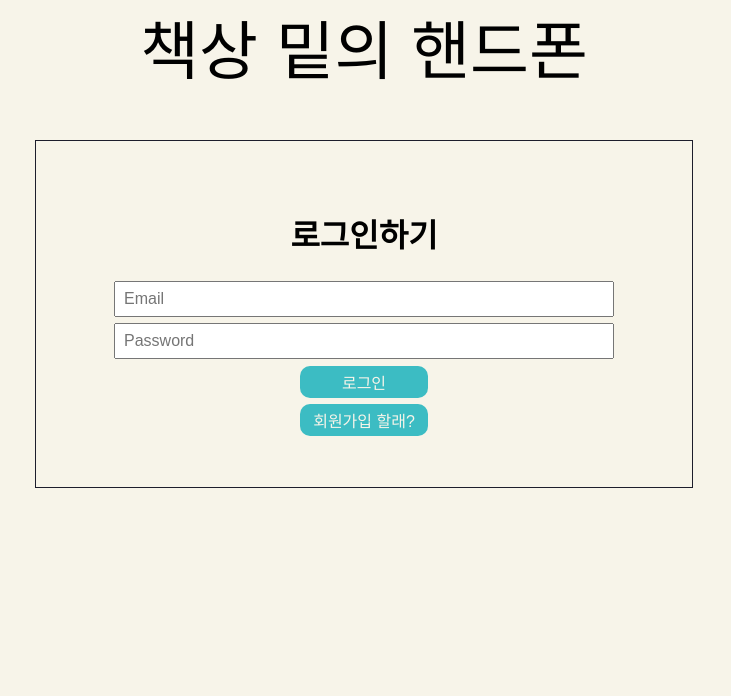
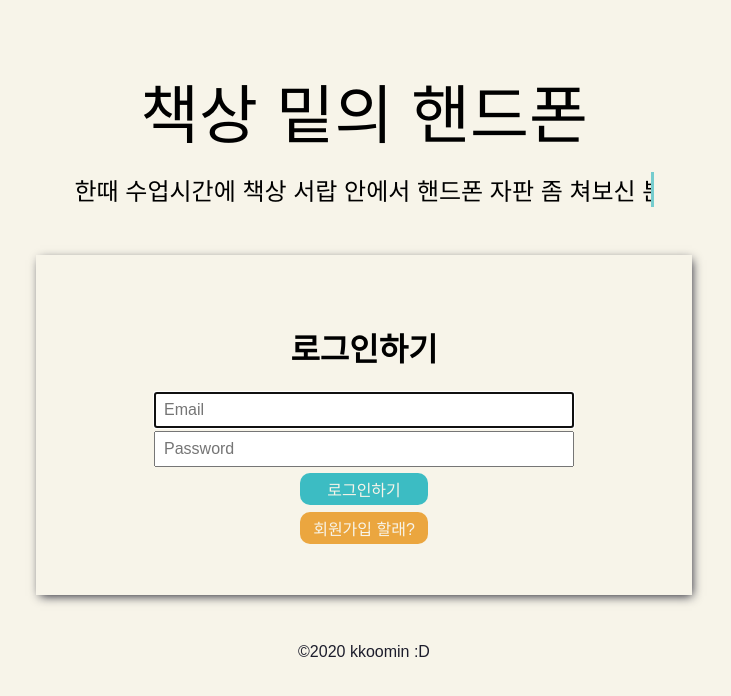
Before and after one commit to kkoomin/desk-chat-client, a React (Create React App) app: page / in a window 1280 px wide. Shown: the top 696 px of the page, without its empty margins (276-1007 px from the left). Built offline with nearby package versions, Linux system fonts and the light colour scheme; no server answers; a web font is replaced by a local one.

Commit message:
refactor socket client

```diff
--- a/src/API.js
+++ b/src/API.js
@@ -56,7 +56,9 @@ const logout = e => {
   cookies.remove("roomTitle");
 };
 
-const getRoomUsers = () => {};
+const exitRoom = userId => {
+  return fetch(`${url}/user/${userId}`);
+};
 
 /*
  * CHAT
@@ -121,10 +123,24 @@ const updateUserRoom = (userId, roomId) => {
   return fetch(`${url}/user/updateUserRoom`, options).then(res => res.json());
 };
 
+const getRoomUsers = roomId => {
+  const options = {
+    method: "POST",
+    // credentials: "include",
+    headers: {
+      "Content-Type": "application/json",
+      Accept: "application/json"
+    },
+    body: JSON.stringify({ roomId })
+  };
+  return fetch(`${url}/user/getRoomUsers`, options).then(res => res.json());
+};
+
 export default {
   submitLogin,
   submitSignUp,
   logout,
+  exitRoom,
   getRoomUsers,
   addChat,
   getChats,
--- a/src/App.css
+++ b/src/App.css
@@ -24,6 +24,15 @@ h1 {
   font-family: "Cookie-black", sans-serif;
 }
 
+input {
+  width: 25rem;
+  height: 1rem;
+  padding: 0.5rem;
+  margin: 0.2rem auto;
+  font-size: 1rem;
+  display: block;
+}
+
 /* Buttons */
 .main-big-btn {
   /* all: unset; */
@@ -38,12 +47,59 @@ h1 {
   margin: 0.2rem;
 }
 
+.bg-yellow {
+  background-color: var(--yellow);
+}
+
+.bg-red {
+  background-color: var(--red);
+}
+
+/* Effect */
+/* https://www.codesdope.com/blog/article/12-creative-css-and-javascript-text-typing-animati/ */
+.typing {
+  border-right: solid 3px var(--blue);
+  white-space: nowrap;
+  overflow: hidden;
+  margin: 0 auto;
+  animation: animated-text 4s steps(29, end) 1s 1 normal both,
+    animated-cursor 600ms steps(29, end) infinite;
+}
+
+@keyframes animated-text {
+  from {
+    width: 0;
+  }
+  to {
+    width: 45%;
+  }
+}
+@keyframes animated-cursor {
+  from {
+    border-right-color: var(--blue);
+  }
+  to {
+    border-right-color: transparent;
+  }
+}
+
 /* Welcome Page */
+
+.welcome-page {
+  margin: 4rem auto;
+}
 
 .welcome-title {
   font-family: "Cookie-black", sans-serif;
   font-size: 4rem;
   text-align: center;
+}
+
+.welcome-desc {
+  font-family: "Cookie-regular", sans-serif;
+  font-size: 1.5rem;
+  text-align: center;
+  margin-top: 1rem;
 }
 
 .main-title {
@@ -62,15 +118,14 @@ h1 {
   width: 35rem;
   padding: 3rem;
   margin: 3rem auto;
-  border: 1px solid var(--black);
+  /* border: 1px solid var(--black); */
+  box-shadow: 2px 3px 10px -2px var(--black);
 }
 
-input {
-  width: 30rem;
-  height: 1rem;
-  padding: 0.5rem;
-  margin: 0.2rem auto;
-  font-size: 1rem;
+.welcome-footer {
+  font-family: "Cookie-regular", sans-serif;
+  text-align: center;
+  color: var(--black);
 }
 
 /* Main Page */
@@ -87,9 +142,15 @@ input {
   /* background-color: blue; */
   float: left;
 }
+
 .chat-messages {
   overflow: auto;
   height: 40rem;
+}
+
+#chat-message_input {
+  width: 40rem;
+  display: inline-block;
 }
 
 .sidebar-container {
--- a/src/components/chatroom-form.jsx
+++ b/src/components/chatroom-form.jsx
@@ -1,5 +1,7 @@
 import React from "react";
 import API from "../API";
+import Cookies from "universal-cookie";
+const cookies = new Cookies();
 
 class ChatRoomForm extends React.Component {
   state = {
@@ -15,6 +17,9 @@ class ChatRoomForm extends React.Component {
   handleSubmit = json => {
     if (json.status) {
       API.updateUserRoom(this.props.userId, json.room._id);
+      console.log(json.room);
+      cookies.set("roomCode", json.room.code, { path: "/" });
+      cookies.set("roomId", json.room._id, { path: "/" });
       this.props.enterRoom(json.room);
     } else {
       alert(json.message);
@@ -46,13 +51,17 @@ class ChatRoomForm extends React.Component {
                 min="1000"
                 max="9999"
                 required
+                autoFocus
               />
 
               <button className="main-big-btn" type="submit">
                 입장하기
               </button>
             </form>
-            <button className="main-big-btn" onClick={this.toggleEnterForm}>
+            <button
+              className="main-big-btn bg-yellow"
+              onClick={this.toggleEnterForm}
+            >
               방 만들기
             </button>
           </>
@@ -74,11 +83,12 @@ class ChatRoomForm extends React.Component {
                 placeholder="Room Title"
                 ref={ref => (this.room_title = ref)}
                 required
+                autoFocus
               />
               <input
                 type="number"
                 name="code"
-                placeholder="code"
+                placeholder="Code"
                 ref={ref => (this.room_code = ref)}
                 min="1000"
                 max="9999"
@@ -89,8 +99,11 @@ class ChatRoomForm extends React.Component {
                 만들고 입장하기
               </button>
             </form>
-            <button className="main-big-btn" onClick={this.toggleEnterForm}>
-              방 코드로 입장하기
+            <button
+              className="main-big-btn bg-yellow"
+              onClick={this.toggleEnterForm}
+            >
+              코드로 입장하기
             </button>
           </>
         )}
--- a/src/components/chatroom.jsx
+++ b/src/components/chatroom.jsx
@@ -1,84 +1,14 @@
 import React from "react";
 import Message from "./message";
-import API from "../API";
-import moment from "moment";
-
-const io = require("socket.io-client");
-// const socket = io.connect("http://70.12.225.186:8080");
-const socket = io.connect("http://localhost:8080");
 
 class ChatRoom extends React.Component {
-  constructor(props) {
-    super();
-
-    this.state = {
-      messages: []
-    };
-
-    // Socket Events
-    const roomData = {
-      username: props.username,
-      room: props.roomCode
-    };
-
-    socket.emit("JOIN", roomData, error => {
-      if (error) {
-        console.log(error);
-      }
-      // io.emit("SEND", "A new user has joined!");
-    });
-
-    socket.on("RECEIVE", data => {
-      console.log(data);
-      //  data : {name: "abc", message: "ㅎ", createdAt: "2020-02-25 19:37"}
-      this.setState({
-        messages: [...this.state.messages, data]
-      });
-    });
+  componentDidMount() {
+    this.props.renderMessage(this.props.roomId);
   }
-
-  componentDidMount() {
-    this.renderMessage(this.props.roomId);
-  }
-
-  renderMessage = async roomId => {
-    const DBdata = await API.getChats(roomId);
-    // console.log(DBdata);
-    const chatData = DBdata.map(data => {
-      return {
-        _id: data._id,
-        name: data.author.name,
-        message: data.message,
-        createdAt: moment(data.createdAt).format("YYYY-MM-DD HH:mm")
-      };
-    });
-    this.setState({
-      messages: chatData
-    });
-  };
-
-  sendMessage = (e, id, name) => {
-    e.preventDefault();
-    const message = e.target.elements.message.value;
-    const createdAt = moment().format("YYYY-MM-DD HH:mm");
-
-    const data = { name, message, createdAt };
-    const DBdata = {
-      author: id,
-      message,
-      createdAt,
-      room_id: this.props.roomId
-    };
-
-    socket.emit("SEND", data, error => {
-      console.log("Got an error", error);
-    });
-    API.addChat(e, DBdata);
-  };
 
   handleSubmit = e => {
     e.preventDefault();
-    this.sendMessage(e, this.props.userId, this.props.username);
+    this.props.sendMessage(e, this.props.userId, this.props.username);
     // this.renderMessage();
     e.target.elements.message.value = "";
     e.target.elements.message.focus();
@@ -88,16 +18,18 @@ class ChatRoom extends React.Component {
     return (
       <div className="chatroom-container">
         <div className="chat-messages">
-          {this.state.messages.map((message, index) => {
+          {this.props.messages.map((message, index) => {
             return <Message key={index} data={message} />;
           })}
         </div>
         <form id="message-form" onSubmit={e => this.handleSubmit(e)}>
           <input
+            id="chat-message_input"
             name="message"
             placeholder="Message"
             required
             autoComplete="off"
+            autoFocus
           />
           <button className="main-big-btn" type="submit">
             Send
--- a/src/components/login-form.jsx
+++ b/src/components/login-form.jsx
@@ -4,29 +4,31 @@ import Cookies from "universal-cookie";
 const cookies = new Cookies();
 
 class LoginForm extends React.Component {
+  handleSubmit = e => {
+    API.submitLogin(e, {
+      email: this.login_email.value,
+      password: this.login_password.value
+    }).then(() => {
+      if (cookies.get("username")) this.props.login();
+    });
+    e.target.elements.email.value = "";
+    e.target.elements.password.value = "";
+    e.target.elements.email.focus();
+  };
+
   render() {
     return (
       <div className="login-form-container">
         <h1>로그인하기</h1>
 
-        <form
-          onSubmit={e => {
-            API.submitLogin(e, {
-              email: this.login_email.value,
-              password: this.login_password.value
-            }).then(() => {
-              if (cookies.get("username")) this.props.login();
-            });
-            e.target.elements.email.value = "";
-            e.target.elements.password.value = "";
-          }}
-          className="login-form"
-        >
+        <form onSubmit={this.handleSubmit} className="login-form">
           <div className="login-form_email">
             <input
               name="email"
               placeholder="Email"
               ref={ref => (this.login_email = ref)}
+              required
+              autoFocus
             />
           </div>
           <div className="login-form_password">
@@ -34,16 +36,20 @@ class LoginForm extends React.Component {
               type="password"
               name="password"
               placeholder="Password"
+              required
               ref={ref => (this.login_password = ref)}
             />
           </div>
 
           <button className="main-big-btn" type="submit">
-            로그인
+            로그인하기
           </button>
         </form>
 
-        <button className="main-big-btn" onClick={this.props.toggleForm}>
+        <button
+          className="main-big-btn bg-yellow"
+          onClick={this.props.toggleForm}
+        >
           회원가입 할래?
         </button>
       </div>
--- /dev/null
+++ b/src/components/user.jsx
@@ -0,0 +1,5 @@
+import React from "react";
+
+const User = props => <li>{props.user.name}</li>;
+
+export default User;
--- a/src/pages/main.page.jsx
+++ b/src/pages/main.page.jsx
@@ -5,52 +5,142 @@ import Sidebar from "../components/sidebar";
 import ChatRoom from "../components/chatroom";
 import ChatRoomForm from "../components/chatroom-form";
 
+import moment from "moment";
 import Cookies from "universal-cookie";
 const cookies = new Cookies();
 
+// Socket Client-Side Connection //
+const io = require("socket.io-client");
+// const socket = io.connect("http://70.12.225.186:8080");
+const socket = io.connect("http://localhost:8080");
+
 class MainPage extends React.Component {
-  state = {
+  constructor() {
+    super();
+    this.state = {
       isCodeEntered: false,
       username: cookies.get("username"),
       userId: cookies.get("userId"),
-    roomCode: "",
-    roomId: ""
+      roomCode: cookies.get("roomCode"),
+      roomId: cookies.get("roomId"),
+      users: [],
+      messages: []
     };
+
+    // Socket Events
+    const roomData = {
+      username: this.state.username,
+      roomCode: this.state.roomCode
+    };
+
+    socket.emit("JOIN", roomData, error => {
+      if (error) {
+        console.log(error);
+      }
+      // io.emit("SEND", "A new user has joined!");
+    });
+
+    socket.on("RECEIVE", data => {
+      console.log(data);
+      //  data : {name: "abc", message: "ㅎ", createdAt: "2020-02-25 19:37"}
+      this.setState({
+        messages: [...this.state.messages, data]
+      });
+    });
+
+    socket.on("ROOMUSERS", () => {
+      this.updateRoomUser();
+    });
+  }
 
   componentDidMount() {
     if (cookies.get("roomCode") && cookies.get("roomId")) {
+      this.setState(
+        {
+          isCodeEntered: true
+        },
+        () => {
+          API.getRoomUsers(this.state.roomId).then(json => {
             this.setState({
-        roomCode: cookies.get("roomCode"),
-        roomId: cookies.get("roomId"),
-        isCodeEntered: true
+              users: json.users
+            });
           });
         }
+      );
     }
+  }
+
+  sendMessage = (e, id, name) => {
+    e.preventDefault();
+    const message = e.target.elements.message.value;
+    const createdAt = moment().format("YYYY-MM-DD HH:mm");
+
+    const data = { name, message, createdAt, room: this.roomCode };
+    const DBdata = {
+      author: id,
+      message,
+      createdAt,
+      room_id: this.state.roomId
+    };
+
+    socket.emit("SEND", data, error => {
+      console.log("Got an error", error);
+    });
+    API.addChat(e, DBdata);
+  };
+
+  renderMessage = async roomId => {
+    const DBdata = await API.getChats(roomId);
+    // console.log(DBdata);
+    const chatData = DBdata.map(data => {
+      return {
+        _id: data._id,
+        name: data.author.name,
+        message: data.message,
+        createdAt: moment(data.createdAt).format("YYYY-MM-DD HH:mm")
+      };
+    });
+    this.setState({
+      messages: chatData
+    });
+  };
+
+  updateRoomUser = () => {
+    API.getRoomUsers(this.state.roomId).then(json => {
+      console.log(json.users);
+      this.setState({
+        users: json.users
+      });
+    });
+  };
 
   //{_id: "5e5519f538a16283437f29ec", title: "room1", code: 1234, createdAt: "2020-02-25T12:58:29.872Z", __v: 0}
   enterRoom = roomData => {
     console.log(roomData);
-    this.setState(
-      {
+    this.setState({
       roomCode: roomData.code,
       roomId: roomData._id,
       isCodeEntered: !this.state.isCodeEntered
-      },
-      () => {
-        cookies.set("roomCode", roomData.code, { path: "/" });
-        cookies.set("roomId", roomData._id, { path: "/" });
-      }
-    );
+    });
   };
 
   render() {
-    const { username, userId, roomCode, roomId, isCodeEntered } = this.state;
+    const {
+      username,
+      userId,
+      roomCode,
+      roomId,
+      isCodeEntered,
+      users,
+      messages
+    } = this.state;
     return (
       <div className="main-page">
         <div className="main-title">책상 밑의 핸드폰</div>
         <button
           className="logout-btn main-big-btn"
           onClick={e => {
+            API.exitRoom(this.state.userId);
             API.logout(e);
             this.props.login();
           }}
@@ -66,9 +156,12 @@ class MainPage extends React.Component {
               roomCode={roomCode}
               roomId={roomId}
               isCodeEntered={isCodeEntered}
-              // toggleEnterForm={this.toggleEnterForm}
+              updateRoomUser={this.updateRoomUser}
+              sendMessage={this.sendMessage}
+              renderMessage={this.renderMessage}
+              messages={messages}
             />
-            <Sidebar username={username} />
+            <Sidebar username={username} roomCode={roomCode} users={users} />
           </>
         ) : (
           <ChatRoomForm userId={userId} enterRoom={this.enterRoom} />
--- a/src/pages/welcome.page.jsx
+++ b/src/pages/welcome.page.jsx
@@ -18,6 +18,10 @@ class WelcomePage extends React.Component {
     return (
       <div className="welcome-page">
         <div className="welcome-title">책상 밑의 핸드폰</div>
+        <div className="welcome-desc typing">
+          한때 수업시간에 책상 서랍 안에서 핸드폰 자판 좀 쳐보신 분들,
+          환영합니다.
+        </div>
         {this.props.isLoggedIn ? (
           <ChatRoomForm />
         ) : this.state.isLoginFormOpened ? (
@@ -25,6 +29,7 @@ class WelcomePage extends React.Component {
         ) : (
           <SignUpForm toggleForm={this.toggleForm} />
         )}
+        <div className="welcome-footer">©2020 kkoomin :D</div>
       </div>
     );
   }
```
Also changed, not shown: src/components/sidebar.jsx (+12 -9 lines), src/components/signup-form.jsx (+17 -11 lines), 1 other file (tests, documents, lock files or other folders). Lines whose indentation alone changed are shown as unchanged.
